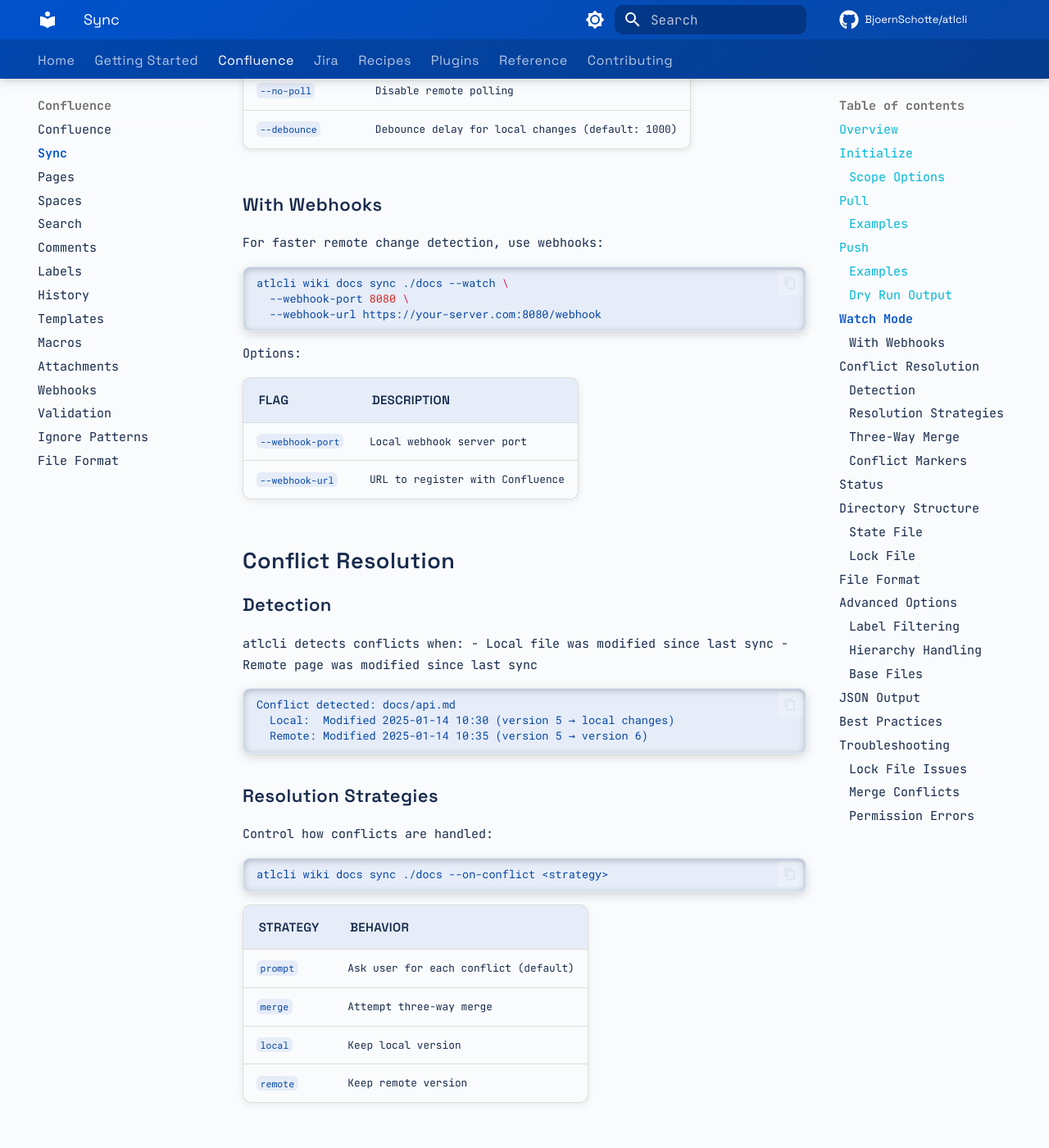
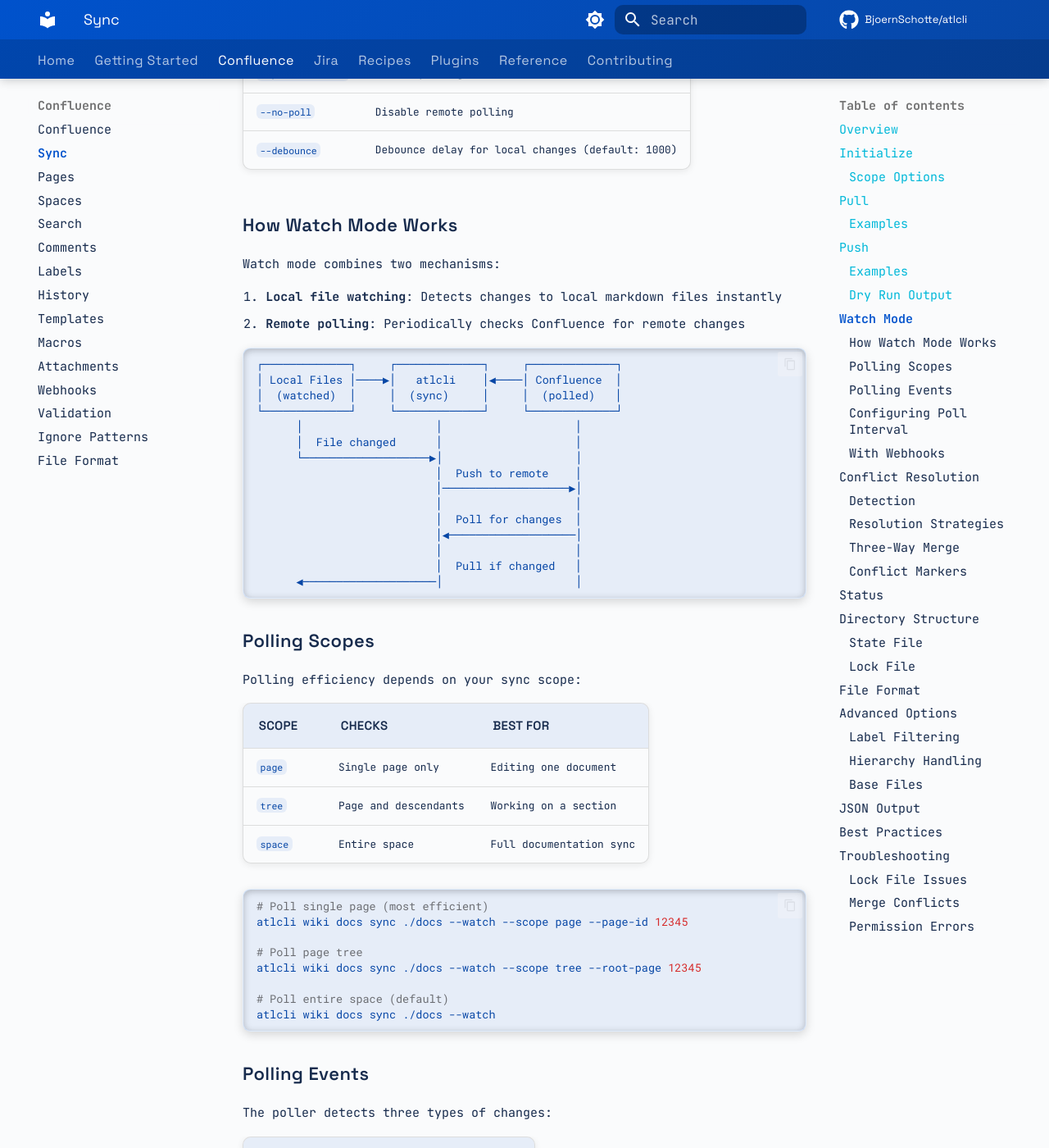
Before and after one commit to BjoernSchotte/atlcli, an MkDocs documentation site: the page built from docs/confluence/sync.md, in a window 1280 px wide and 1400 px high, scrolled down 3708 px. Shown: the whole window at 82% size. Built offline with MkDocs 1.6.1 and Material for MkDocs 9.7.7, drawn with Linux system fonts in a browser that asks for light colours; comment, search, counter and statistics services are not loaded; some of the changed text lies outside the part shown.

Commit message:
docs: expand sync polling documentation
Add detailed documentation for the polling mechanism:
- How watch mode combines file watching and remote polling
- ASCII diagram showing the sync flow
- Polling scopes (page, tree, space) with efficiency notes
- Polling events (created, changed, deleted)
- Poll interval configuration examples
- Webhooks vs polling comparison table

Co-Authored-By: Claude Opus 4.5 <noreply@anthropic.com>

````diff
--- a/docs/confluence/sync.md
+++ b/docs/confluence/sync.md
@@ -130,7 +130,7 @@ Summary: 2 updates, 1 create, 0 deletes
 
 ## Watch Mode
 
-Automatically sync changes in real-time:
+Automatically sync changes in real-time using file watching and remote polling:
 
 ```bash
 atlcli wiki docs sync ./docs --watch
@@ -145,9 +145,82 @@ Options:
 | `--no-poll` | Disable remote polling |
 | `--debounce` | Debounce delay for local changes (default: 1000) |
 
+### How Watch Mode Works
+
+Watch mode combines two mechanisms:
+
+1. **Local file watching**: Detects changes to local markdown files instantly
+2. **Remote polling**: Periodically checks Confluence for remote changes
+
+```
+┌─────────────┐     ┌─────────────┐     ┌─────────────┐
+│ Local Files │────▶│   atlcli    │◀────│ Confluence  │
+│  (watched)  │     │  (sync)     │     │  (polled)   │
+└─────────────┘     └─────────────┘     └─────────────┘
+      │                    │                    │
+      │  File changed      │                    │
+      └───────────────────▶│                    │
+                           │  Push to remote    │
+                           │───────────────────▶│
+                           │                    │
+                           │  Poll for changes  │
+                           │◀───────────────────│
+                           │                    │
+                           │  Pull if changed   │
+      ◀────────────────────│                    │
+```
+
+### Polling Scopes
+
+Polling efficiency depends on your sync scope:
+
+| Scope | Checks | Best For |
+|-------|--------|----------|
+| `page` | Single page only | Editing one document |
+| `tree` | Page and descendants | Working on a section |
+| `space` | Entire space | Full documentation sync |
+
+```bash
+# Poll single page (most efficient)
+atlcli wiki docs sync ./docs --watch --scope page --page-id 12345
+
+# Poll page tree
+atlcli wiki docs sync ./docs --watch --scope tree --root-page 12345
+
+# Poll entire space (default)
+atlcli wiki docs sync ./docs --watch
+```
+
+### Polling Events
+
+The poller detects three types of changes:
+
+| Event | Description |
+|-------|-------------|
+| `created` | New page added in scope |
+| `changed` | Page content or title updated |
+| `deleted` | Page removed from scope |
+
+### Configuring Poll Interval
+
+Adjust polling frequency based on your needs:
+
+```bash
+# Fast polling (every 10 seconds) - more API calls
+atlcli wiki docs sync ./docs --watch --poll-interval 10000
+
+# Slow polling (every 2 minutes) - fewer API calls
+atlcli wiki docs sync ./docs --watch --poll-interval 120000
+
+# Disable remote polling (local changes only)
+atlcli wiki docs sync ./docs --watch --no-poll
+```
+
+**Note**: Lower intervals mean faster remote change detection but more API requests. The default (30 seconds) balances responsiveness with API usage.
+
 ### With Webhooks
 
-For faster remote change detection, use webhooks:
+For instant remote change detection without polling overhead, use webhooks:
 
 ```bash
 atlcli wiki docs sync ./docs --watch \
@@ -161,6 +234,17 @@ Options:
 |------|-------------|
 | `--webhook-port` | Local webhook server port |
 | `--webhook-url` | URL to register with Confluence |
+
+**Webhooks vs Polling:**
+
+| Feature | Polling | Webhooks |
+|---------|---------|----------|
+| Latency | 0-30s (configurable) | Instant |
+| Setup | None | Requires public URL |
+| API usage | Regular requests | On-demand only |
+| Reliability | Always works | Requires connectivity |
+
+For local development, use polling. For production servers with public URLs, webhooks provide better performance.
 
 ## Conflict Resolution
 
````
